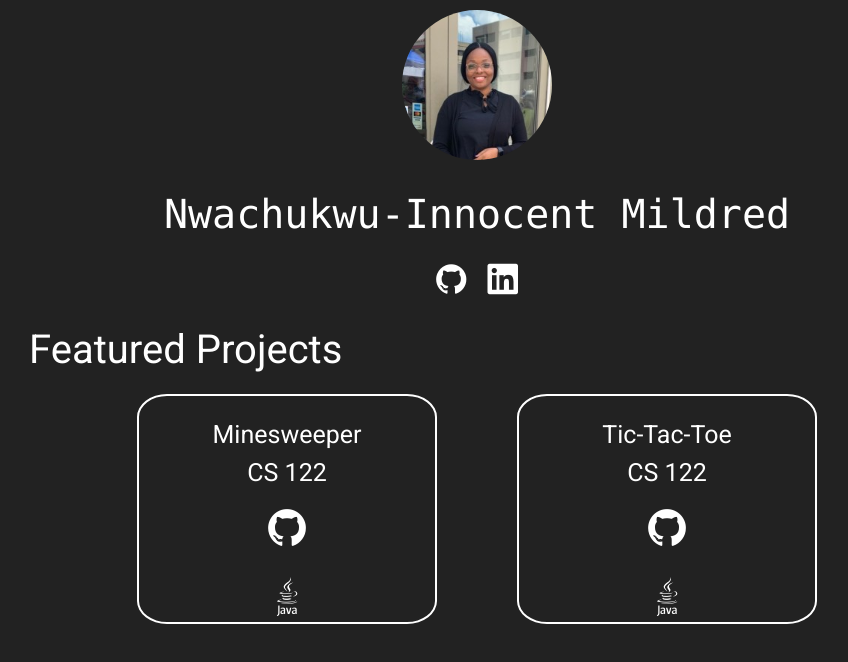
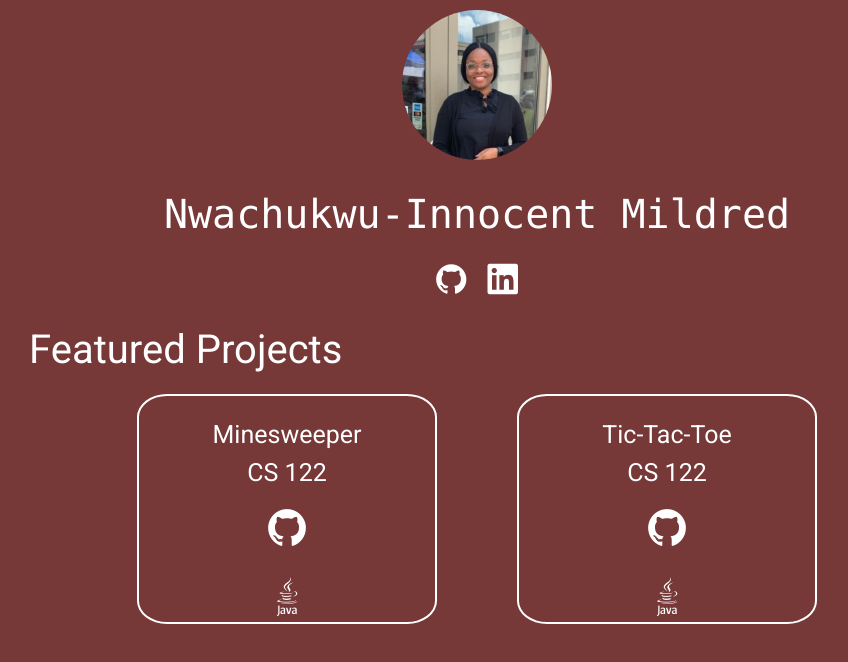
Before and after one commit to Mildred1999/Mildred1999.github.io, a plain HTML site: page index.html in a window 1280 px wide. Shown: the whole page, without its empty margins (163-1011 px from the left). Drawn offline with nearby package versions, Linux system fonts and the light colour scheme.

Commit message:
customization

```diff
--- a/css/global.css
+++ b/css/global.css
@@ -1,7 +1,7 @@
 body {
 	font-family: "Roboto", sans-serif;
 	margin: 0;
-	background-color: #222222;
+	background-color: #773838;
 	color: white;
 }
 
```
